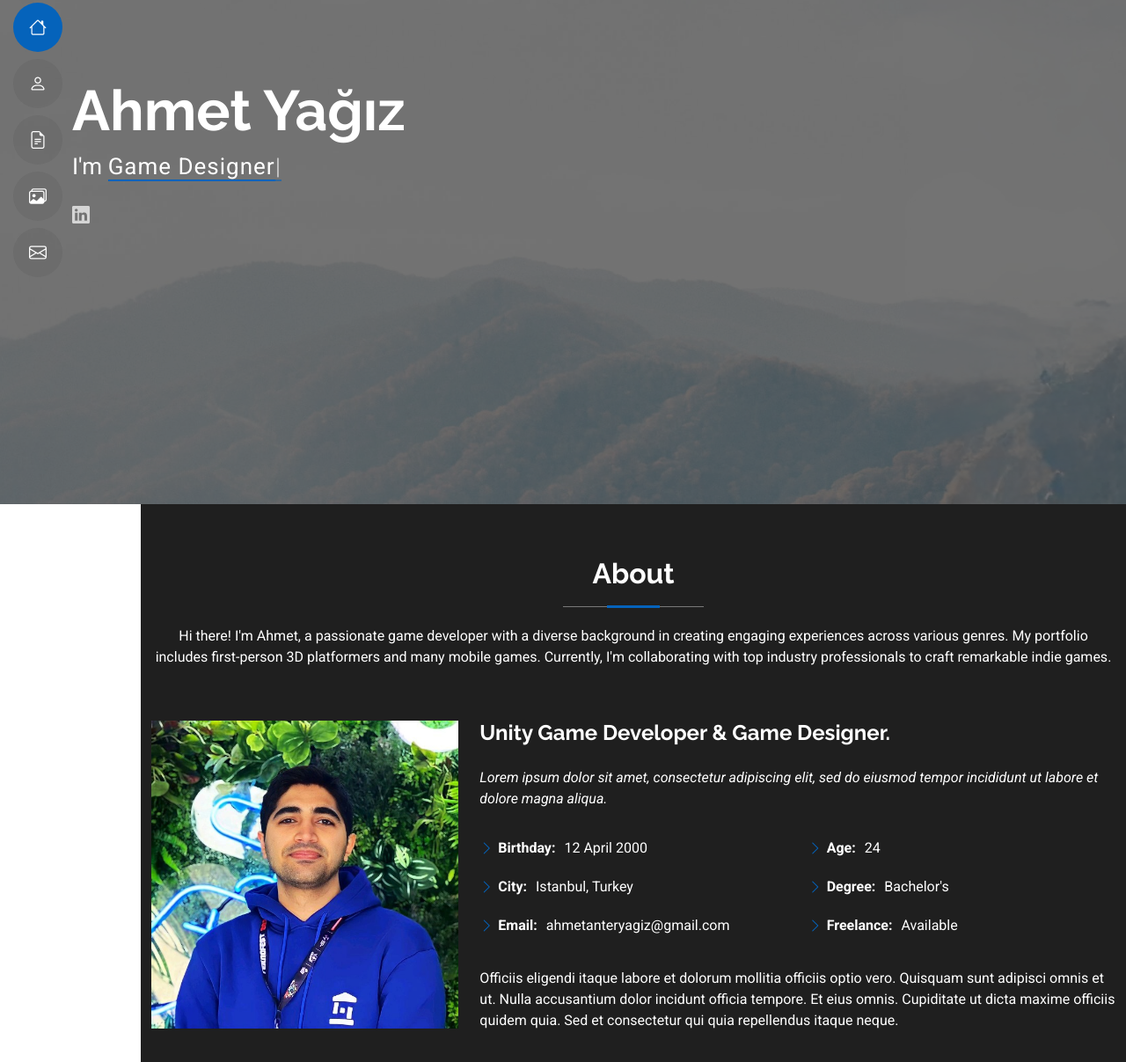
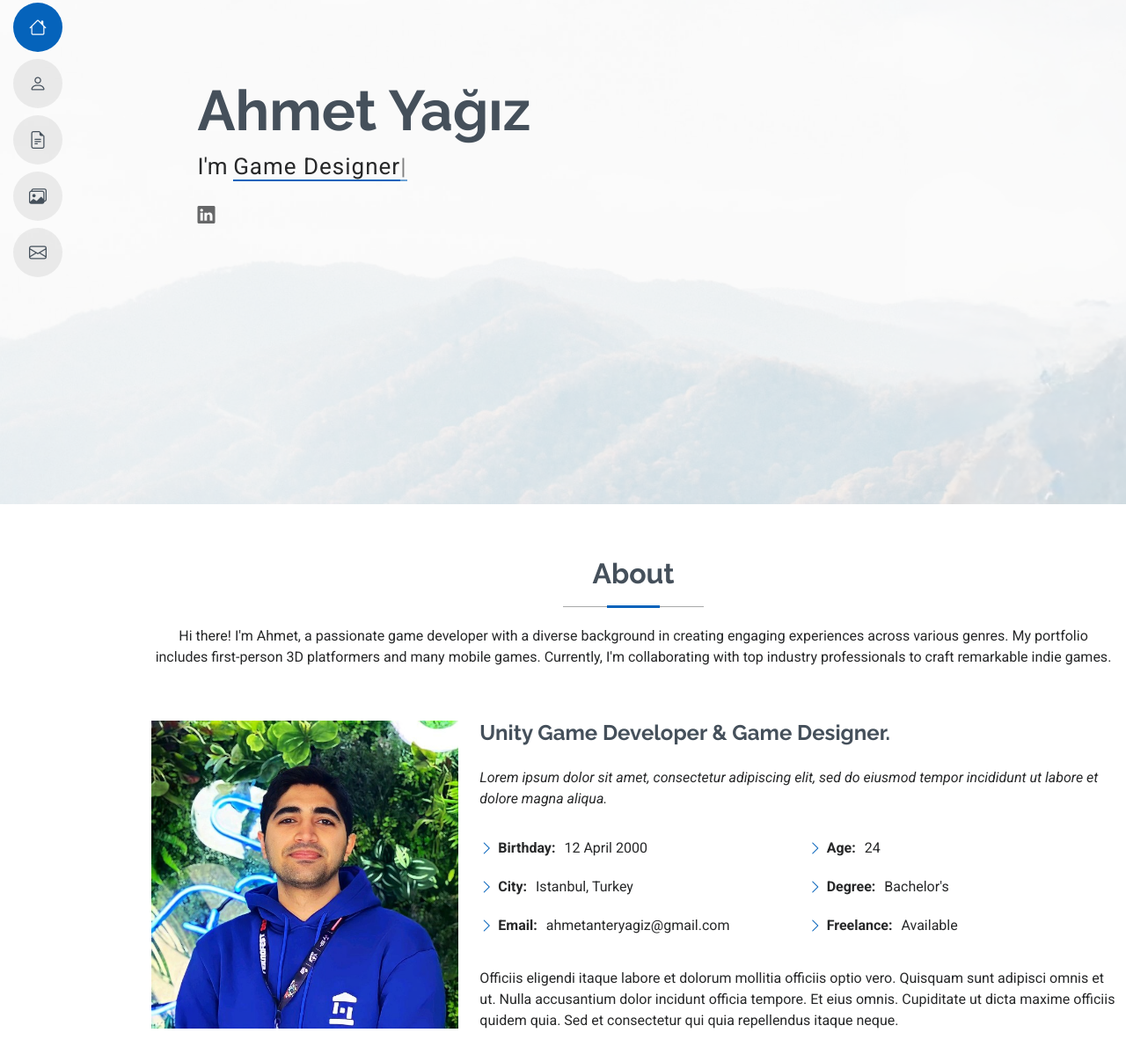
Before and after one commit to ahmetyagiz/ahmetyagiz.github.io, a plain HTML site: page index.html in a window 1280 px wide. Shown: the part 227-1434 px from the top of the page at 88% size. Drawn offline with Linux system fonts and the light colour scheme.

Commit message:
White-Theme

```diff
--- a/assets/css/main.css
+++ b/assets/css/main.css
@@ -26,7 +26,7 @@
 
 /* Nav Menu Colors - The following color variables are used specifically for the navigation menu. They are separate from the global colors to allow for more customization options */
 :root {
-  --nav-color: #ffffff;  /* The default color of the main navmenu links */
+  --nav-color: #45505b;  /* The default color of the main navmenu links */
   --nav-hover-color: #0563bb; /* Applied to main navmenu links when they are hovered over or active */
   --nav-mobile-background-color: #ffffff; /* Used as the background color for mobile navigation menu */
   --nav-dropdown-background-color: #ffffff; /* Used as the background color for dropdown items that appear when hovering over primary navigation items */
@@ -42,20 +42,13 @@
 }
 
 .dark-background {
-  --background-color: #383838;
+  --background-color: #060606;
   --default-color: #ffffff;
   --heading-color: #ffffff;
-  --surface-color: #383838;
+  --surface-color: #252525;
   --contrast-color: #ffffff;
 }
 
-.gray-background {
-  --background-color: #1f1f1f;
-  --default-color: #ffffff;
-  --heading-color: #ffffff;
-  --surface-color: #1f1f1f;
-  --contrast-color: #ffffff;
-}
 /* Smooth scroll */
 :root {
   scroll-behavior: smooth;
--- a/index.html
+++ b/index.html
@@ -54,12 +54,12 @@
   <main class="main">
 
     <!-- Hero Section -->
-    <section id="hero" class="hero section dark-background">
+    <section id="hero" class="hero section light-background">
 
       <img src="assets/img/hero-bg.jpg" alt="">
 
       <div class="container" data-aos="zoom-out">
-        <div class="row-content-center">
+        <div class="row justify-content-center">
           <div class="col-lg-9">
             <h2>Ahmet Yağız</h2>
             <p>I'm <span class="typed" data-typed-items="Game Developer, Game Designer, Unity Developer"></span><span class="typed-cursor typed-cursor--blink" aria-hidden="true"></span></p>
@@ -73,7 +73,7 @@
     </section><!-- /Hero Section -->
 
     <!-- About Section -->
-    <section id="about" class="about section gray-background">
+    <section id="about" class="about section">
 
       <!-- Section Title -->
       <div class="container section-title" data-aos="fade-up">
@@ -121,7 +121,7 @@
     </section><!-- /About Section -->
 
     <!-- Skills Section -->
-    <section id="skills" class="skills section dark-background">
+    <section id="skills" class="skills section">
 
       <!-- Section Title -->
       <div class="container section-title" data-aos="fade-up">
@@ -190,7 +190,7 @@
     </section><!-- /Skills Section -->
 
     <!-- Resume Section -->
-    <section id="resume" class="resume section gray-background">
+    <section id="resume" class="resume section">
 
       <!-- Section Title -->
       <div class="container section-title" data-aos="fade-up">
@@ -267,7 +267,7 @@
     </section><!-- /Resume Section -->
 
     <!-- Portfolio Section -->
-    <section id="portfolio" class="portfolio section dark-background">
+    <section id="portfolio" class="portfolio section">
 
       <!-- Section Title -->
       <div class="container section-title" data-aos="fade-up">
@@ -387,7 +387,7 @@
     </section><!-- /Portfolio Section -->
 
     <!-- Contact Section -->
-    <section id="contact" class="contact section gray-background">
+    <section id="contact" class="contact section">
 
       <!-- Section Title -->
       <div class="container section-title" data-aos="fade-up">
@@ -466,7 +466,7 @@
 
   </main>
 
-  <footer id="footer" class="footer position-relative dark-background">
+  <footer id="footer" class="footer position-relative light-background">
     <div class="container">
       <h3 class="sitename">Ahmet Yağız</h3>
       <p>Et aut eum quis fuga eos sunt ipsa nihil. Labore corporis magni eligendi fuga maxime saepe commodi placeat.</p>
```
